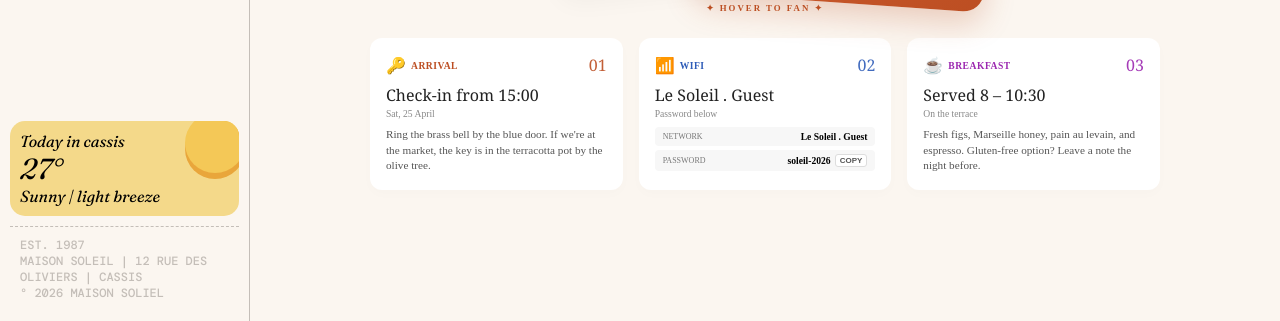
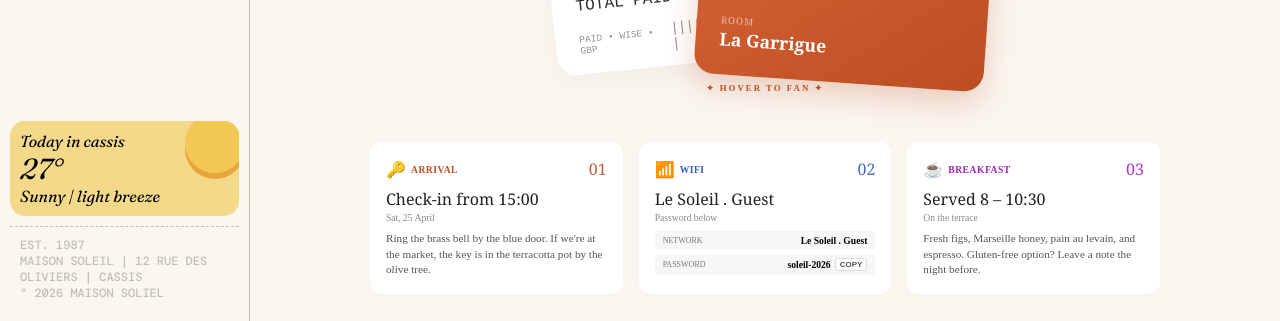
Before and after one commit to rafaelcassiolla/landing-page-hotel, a plain HTML site: page index.html in a window 1280 px wide. Shown: the part 479-800 px from the top of the page. Drawn offline with Linux system fonts and the light colour scheme.

Commit message:
ajuste de alinhamento de itens com space-around

```diff
--- a/style.css
+++ b/style.css
@@ -136,6 +136,9 @@ body {
 }
 
 main {
+  display: flex;
+  flex-direction: column;
+  justify-content: space-around;
   flex: 1;
 }
 
@@ -406,7 +409,7 @@ header {
   font-weight: bold;
 }
 
-/* --- FILEIRA INFERIOR DE INFORMAÇÕES (DESKTOP) --- */
+/* --- FILEIRA INFERIOR DE INFORMAÇÕES --- */
 .info-row {
   display: grid;
   grid-template-columns: repeat(3, 1fr);
@@ -415,7 +418,6 @@ header {
   max-width: 820px;
   margin: 10px auto 0 auto;
   padding: 0 15px;
-  padding-top: 40px;
 }
 
 .info-card {
```
